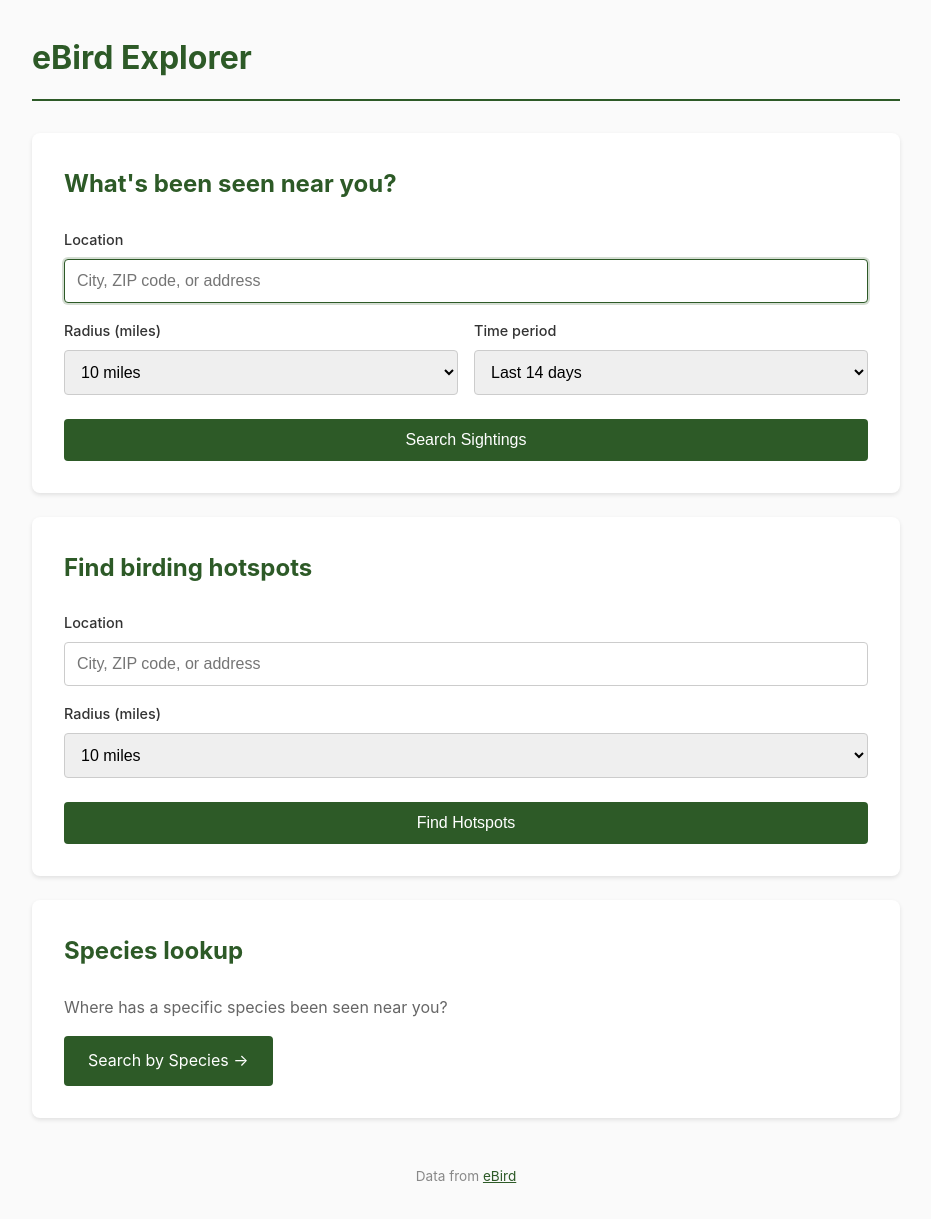
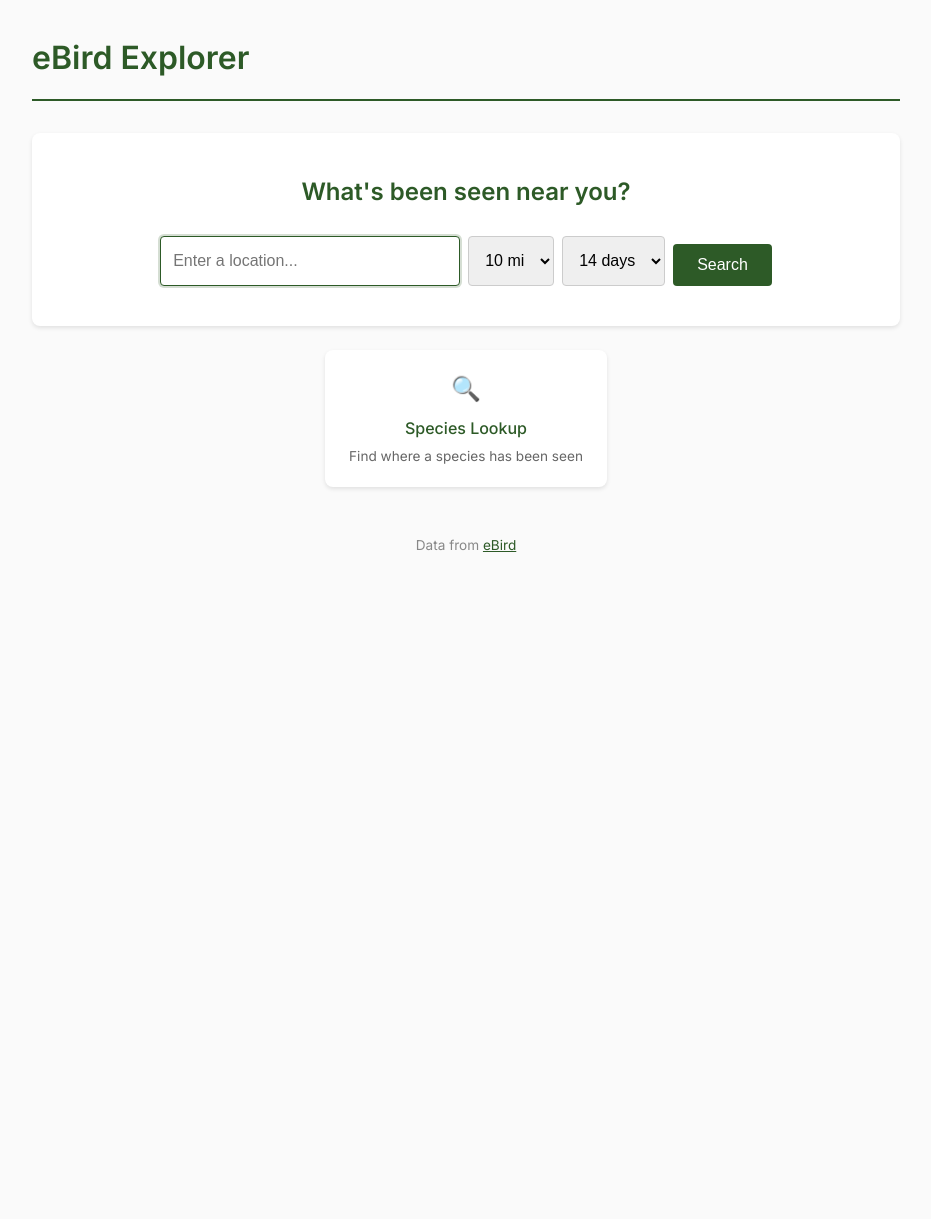
Before and after one commit to mtnlark/ebird-explorer, a FastAPI app: page / in a window 1280 px wide. Shown: the whole page, without its empty margins (174-1105 px from the left). After the commit the page ends 552 px from the top, so only its background shows below. Run offline with FastAPI, Linux system fonts and the light colour scheme.

Commit message:
Redesign UI with consolidated search and visual polish
- Consolidate home page with hero search section
- Add tabs (Recent/Notable/Hotspots) to all result pages
- Add Species Lookup as secondary action card
- Better date formatting (Today, Yesterday, Dec 28)
- Add Inter font for cleaner typography
- Location truncation with hover expansion
- Subtle visual polish: transitions, hover states

🤖 Generated with [Claude Code](https://claude.com/claude-code)

Co-Authored-By: Claude Opus 4.5 <noreply@anthropic.com>

```diff
--- a/backend/main.py
+++ b/backend/main.py
@@ -1,5 +1,6 @@
 """eBird Explorer - FastAPI application."""
 
+from datetime import datetime, date
 from fastapi import FastAPI, Request, Form, Query
 from fastapi.responses import HTMLResponse, JSONResponse
 from fastapi.staticfiles import StaticFiles
@@ -15,6 +16,38 @@ app = FastAPI(title="eBird Explorer")
 BASE_DIR = Path(__file__).parent
 app.mount("/static", StaticFiles(directory=BASE_DIR / "static"), name="static")
 templates = Jinja2Templates(directory=BASE_DIR / "templates")
+
+
+def format_obs_date(obs_dt: str) -> str:
+    """Format observation datetime to a friendly format.
+
+    Examples: 'Today, 2:30 PM', 'Yesterday, 9:15 AM', 'Dec 28, 10:00 AM'
+    """
+    try:
+        # eBird returns dates like "2024-12-30 14:30"
+        dt = datetime.strptime(obs_dt[:16], "%Y-%m-%d %H:%M")
+        today = date.today()
+        obs_date = dt.date()
+
+        time_str = dt.strftime("%-I:%M %p").lstrip("0")
+
+        if obs_date == today:
+            return f"Today, {time_str}"
+        elif obs_date == today.replace(day=today.day - 1) if today.day > 1 else None:
+            return f"Yesterday, {time_str}"
+        else:
+            # Check if it's yesterday (handle month boundaries)
+            from datetime import timedelta
+            if obs_date == today - timedelta(days=1):
+                return f"Yesterday, {time_str}"
+            return f"{dt.strftime('%b %-d')}, {time_str}"
+    except (ValueError, IndexError):
+        # Fallback if parsing fails
+        return obs_dt
+
+
+# Register custom filter
+templates.env.filters["format_date"] = format_obs_date
 
 
 def miles_to_km(miles: float) -> int:
--- a/backend/static/style.css
+++ b/backend/static/style.css
@@ -7,7 +7,7 @@
 }
 
 body {
-    font-family: -apple-system, BlinkMacSystemFont, "Segoe UI", Roboto, sans-serif;
+    font-family: 'Inter', -apple-system, BlinkMacSystemFont, "Segoe UI", Roboto, sans-serif;
     line-height: 1.6;
     color: #333;
     max-width: 900px;
@@ -25,6 +25,82 @@ header {
 header h1 a {
     color: #2d5a27;
     text-decoration: none;
+}
+
+/* Hero search on home page */
+.hero-search {
+    background: white;
+    padding: 2.5rem 2rem;
+    border-radius: 8px;
+    box-shadow: 0 2px 4px rgba(0,0,0,0.1);
+    text-align: center;
+    margin-bottom: 1.5rem;
+}
+
+.hero-search h2 {
+    margin-bottom: 1.5rem;
+    color: #2d5a27;
+    font-size: 1.5rem;
+}
+
+.search-row {
+    display: flex;
+    gap: 0.5rem;
+    justify-content: center;
+    flex-wrap: wrap;
+}
+
+.search-input {
+    flex: 1;
+    min-width: 200px;
+    max-width: 300px;
+}
+
+.search-select {
+    width: auto;
+    min-width: 80px;
+}
+
+/* Secondary actions (Species lookup, etc.) */
+.secondary-actions {
+    display: flex;
+    gap: 1rem;
+    justify-content: center;
+    margin-bottom: 2rem;
+}
+
+.action-card {
+    display: flex;
+    flex-direction: column;
+    align-items: center;
+    padding: 1.25rem 1.5rem;
+    background: white;
+    border-radius: 8px;
+    box-shadow: 0 2px 4px rgba(0,0,0,0.1);
+    text-decoration: none;
+    color: inherit;
+    transition: box-shadow 0.15s, transform 0.15s;
+}
+
+.action-card:hover {
+    box-shadow: 0 4px 8px rgba(0,0,0,0.15);
+    transform: translateY(-2px);
+}
+
+.action-icon {
+    font-size: 1.5rem;
+    margin-bottom: 0.5rem;
+}
+
+.action-label {
+    font-weight: 500;
+    color: #2d5a27;
+    margin-bottom: 0.25rem;
+}
+
+.action-desc {
+    font-size: 0.85rem;
+    color: #666;
 }
 
 /* Search form */
@@ -93,8 +169,16 @@ button[type="submit"] {
     margin-top: 0.5rem;
 }
 
+button[type="submit"] {
+    transition: background 0.15s, transform 0.1s;
+}
+
 button[type="submit"]:hover {
     background: #234a1e;
+}
+
+button[type="submit"]:active {
+    transform: scale(0.98);
 }
 
 .button-link {
@@ -146,6 +230,10 @@ button[type="submit"]:hover {
     margin-bottom: -2px;
 }
 
+.tab {
+    transition: color 0.15s, border-color 0.15s;
+}
+
 .tab:hover {
     color: #2d5a27;
 }
@@ -159,6 +247,8 @@ button[type="submit"]:hover {
 .results-header h2 {
     color: #2d5a27;
     margin-bottom: 0.5rem;
+    font-size: 1.5rem;
+    font-weight: 600;
 }
 
 .results-meta {
@@ -206,8 +296,12 @@ button[type="submit"]:hover {
     color: #666;
 }
 
-.observations-table tr:hover {
-    background: #f9f9f9;
+.observations-table tbody tr {
+    transition: background 0.1s ease;
+}
+
+.observations-table tbody tr:hover {
+    background: #f5f8f4;
 }
 
 .species-name {
@@ -222,6 +316,15 @@ button[type="submit"]:hover {
 .location {
     font-size: 0.9rem;
     color: #666;
+    max-width: 250px;
+    white-space: nowrap;
+    overflow: hidden;
+    text-overflow: ellipsis;
+}
+
+.location:hover {
+    white-space: normal;
+    overflow: visible;
 }
 
 .loc-link {
@@ -267,7 +370,7 @@ button[type="submit"]:hover {
 }
 
 .hotspot-card:hover {
-    background: #f0f0f0;
+    background: #f0f5ef;
 }
 
 .hotspot-name {
--- a/backend/templates/base.html
+++ b/backend/templates/base.html
@@ -4,6 +4,9 @@
     <meta charset="UTF-8">
     <meta name="viewport" content="width=device-width, initial-scale=1.0">
     <title>{% block title %}eBird Explorer{% endblock %}</title>
+    <link rel="preconnect" href="https://fonts.googleapis.com">
+    <link rel="preconnect" href="https://fonts.gstatic.com" crossorigin>
+    <link href="https://fonts.googleapis.com/css2?family=Inter:wght@400;500;600&display=swap" rel="stylesheet">
     <link rel="stylesheet" href="/static/style.css">
 </head>
 <body>
--- a/backend/templates/hotspot.html
+++ b/backend/templates/hotspot.html
@@ -41,7 +41,7 @@
             <tr>
                 <td class="species-name">{{ obs.comName }}</td>
                 <td class="count">{{ obs.howMany if obs.howMany else "X" }}</td>
-                <td class="date">{{ obs.obsDt }}</td>
+                <td class="date">{{ obs.obsDt|format_date }}</td>
             </tr>
             {% endfor %}
         </tbody>
--- a/backend/templates/index.html
+++ b/backend/templates/index.html
@@ -3,74 +3,41 @@
 {% block title %}eBird Explorer - Find Birds Near You{% endblock %}
 
 {% block content %}
-<section class="search-section">
+<section class="hero-search">
     <h2>What's been seen near you?</h2>
     <form action="/search" method="get" class="search-form">
-        <div class="form-group">
-            <label for="location">Location</label>
+        <div class="search-row">
             <input
                 type="text"
                 id="location"
                 name="location"
-                placeholder="City, ZIP code, or address"
+                placeholder="Enter a location..."
                 required
                 autofocus
+                class="search-input"
             >
+            <select id="radius" name="radius" class="search-select">
+                <option value="2">2 mi</option>
+                <option value="5">5 mi</option>
+                <option value="10" selected>10 mi</option>
+                <option value="15">15 mi</option>
+                <option value="25">25 mi</option>
+            </select>
+            <select id="days" name="days" class="search-select">
+                <option value="7">7 days</option>
+                <option value="14" selected>14 days</option>
+                <option value="30">30 days</option>
+            </select>
+            <button type="submit">Search</button>
         </div>
-        <div class="form-row">
-            <div class="form-group">
-                <label for="radius">Radius (miles)</label>
-                <select id="radius" name="radius">
-                    <option value="2">2 miles</option>
-                    <option value="5">5 miles</option>
-                    <option value="10" selected>10 miles</option>
-                    <option value="15">15 miles</option>
-                    <option value="25">25 miles</option>
-                </select>
-            </div>
-            <div class="form-group">
-                <label for="days">Time period</label>
-                <select id="days" name="days">
-                    <option value="7">Last 7 days</option>
-                    <option value="14" selected>Last 14 days</option>
-                    <option value="30">Last 30 days</option>
-                </select>
-            </div>
-        </div>
-        <button type="submit">Search Sightings</button>
     </form>
 </section>
 
-<section class="search-section" style="margin-top: 1.5rem;">
-    <h2>Find birding hotspots</h2>
-    <form action="/hotspots" method="get" class="search-form">
-        <div class="form-group">
-            <label for="hs-location">Location</label>
-            <input
-                type="text"
-                id="hs-location"
-                name="location"
-                placeholder="City, ZIP code, or address"
-                required
-            >
-        </div>
-        <div class="form-group">
-            <label for="hs-radius">Radius (miles)</label>
-            <select id="hs-radius" name="radius">
-                <option value="2">2 miles</option>
-                <option value="5">5 miles</option>
-                <option value="10" selected>10 miles</option>
-                <option value="15">15 miles</option>
-                <option value="25">25 miles</option>
-            </select>
-        </div>
-        <button type="submit">Find Hotspots</button>
-    </form>
-</section>
-
-<section class="search-section" style="margin-top: 1.5rem;">
-    <h2>Species lookup</h2>
-    <p style="color: #666; margin-bottom: 1rem;">Where has a specific species been seen near you?</p>
-    <a href="/species" class="button-link">Search by Species &rarr;</a>
+<section class="secondary-actions">
+    <a href="/species" class="action-card">
+        <span class="action-icon">🔍</span>
+        <span class="action-label">Species Lookup</span>
+        <span class="action-desc">Find where a species has been seen</span>
+    </a>
 </section>
 {% endblock %}
--- a/backend/templates/results.html
+++ b/backend/templates/results.html
@@ -15,6 +15,8 @@
                    class="tab {% if not notable %}active{% endif %}">Recent</a>
                 <a href="/notable?location={{ location|urlencode }}&radius={{ radius }}&days={{ days }}"
                    class="tab {% if notable %}active{% endif %}">Notable</a>
+                <a href="/hotspots?location={{ location|urlencode }}&radius={{ radius }}"
+                   class="tab">Hotspots</a>
             </div>
 
             <h2>{% if notable %}Notable{% else %}Recent{% endif %} sightings near {{ location }}</h2>
@@ -49,7 +51,7 @@
                     {% endif %}
                     <a href="https://ebird.org/checklist/{{ obs.subId }}" target="_blank" class="checklist-link" title="View checklist">📋</a>
                 </td>
-                <td class="date">{{ obs.obsDt }}</td>
+                <td class="date">{{ obs.obsDt|format_date }}</td>
             </tr>
             {% endfor %}
         </tbody>
--- a/backend/templates/species.html
+++ b/backend/templates/species.html
@@ -91,7 +91,7 @@
                     <a href="https://ebird.org/checklist/{{ obs.subId }}" target="_blank" class="checklist-link" title="View checklist">📋</a>
                 </td>
                 <td class="count">{{ obs.howMany if obs.howMany else "X" }}</td>
-                <td class="date">{{ obs.obsDt }}</td>
+                <td class="date">{{ obs.obsDt|format_date }}</td>
             </tr>
             {% endfor %}
         </tbody>
```
Also changed, not shown: backend/templates/hotspots.html (+9 -0 lines).
